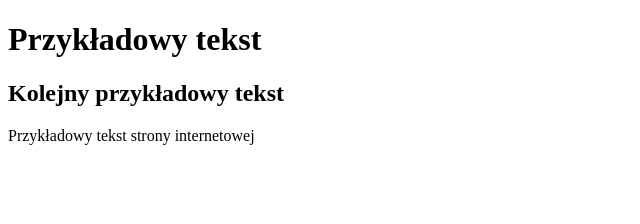
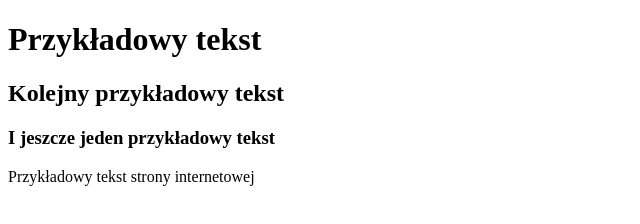
Before and after one commit to mathew43/nauka-gita, a plain HTML site: page index.html in a window 1280 px wide. Shown: the whole page, without its empty margins (0-640 px from the left). Drawn offline with nearby package versions, Linux system fonts and the light colour scheme; files that its build step writes are made by us from their sources.

Commit message:
Add h3 in body

```diff
--- a/index.html
+++ b/index.html
@@ -9,6 +9,7 @@
   <body>
   	<h1> Przykładowy tekst</h1>
   	<h2>Kolejny przykładowy tekst</h2>
+  	<h3>I jeszcze jeden przykładowy tekst</h3>
   	<p>Przykładowy tekst strony internetowej</p>
   </body>
 </html>
```
